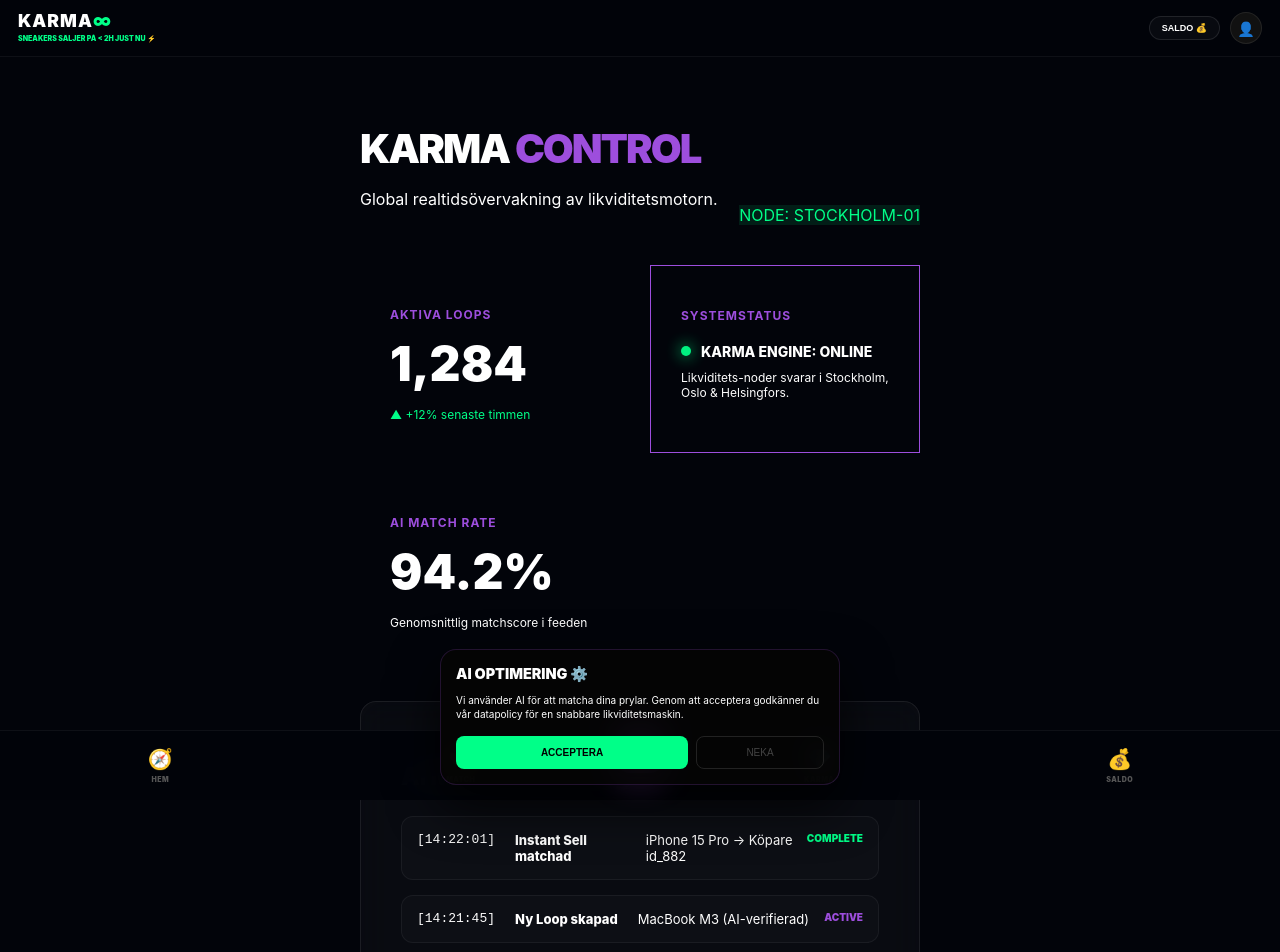
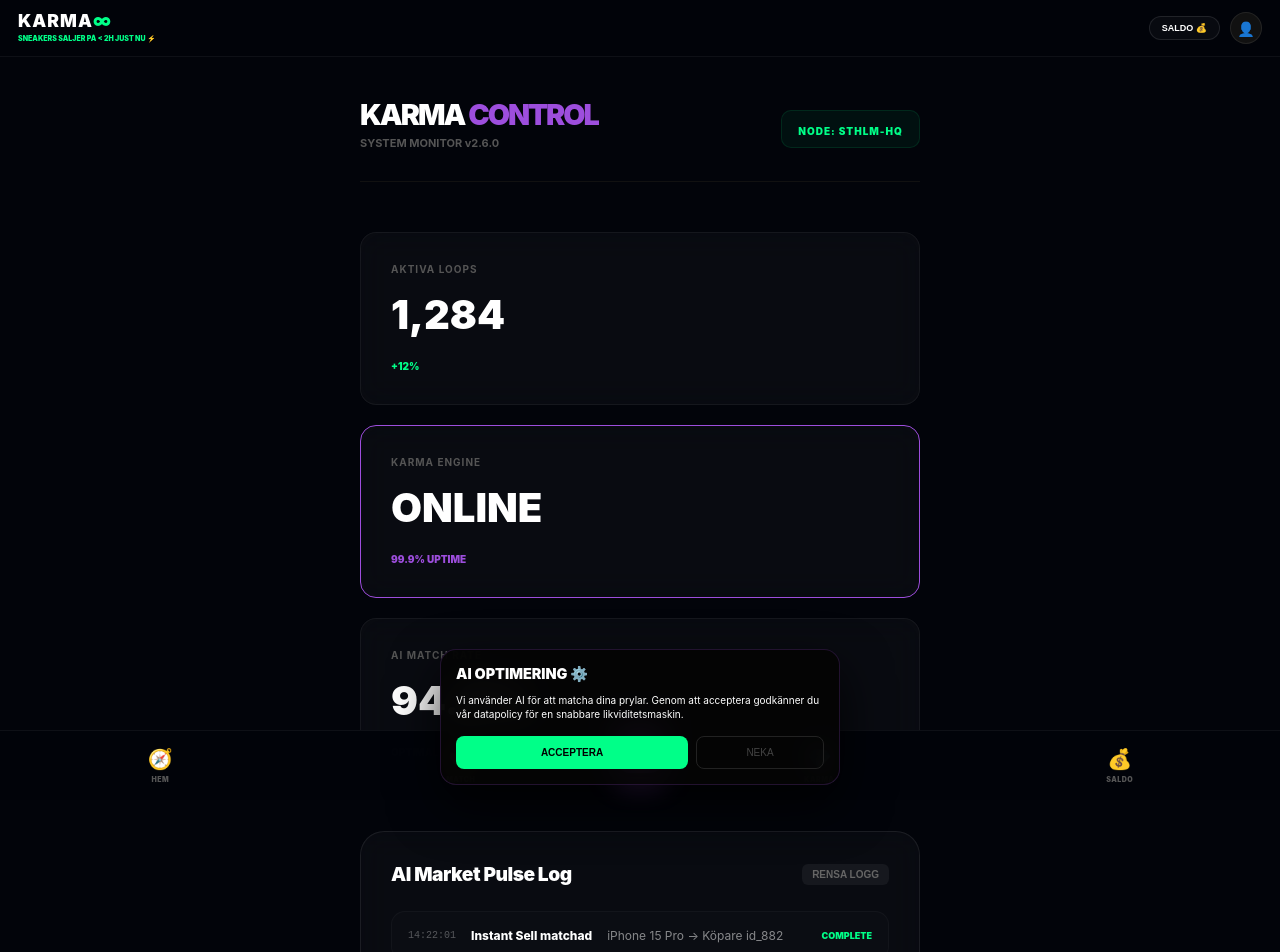
Before and after one commit to gascheckking/marketbeg-appGem, a Next.js app: page /admin in a window 1280 px wide. Shown: the top 952 px of the page. Built offline with nearby package versions, Linux system fonts and the light colour scheme.

Commit message:
Update page.tsx

```diff
--- a/app/admin/page.tsx
+++ b/app/admin/page.tsx
@@ -1,86 +1,67 @@
+// // app/admin/page.tsx
 "use client";
 import React from 'react';
 
 export default function AdminPage() {
   return (
-    <div className="web-container" style={{ padding: '40px 20px', minHeight: '100vh' }}>
-      <div className="content-wrapper" style={{ maxWidth: '1000px', margin: '0 auto' }}>
-        <header style={{ marginBottom: '40px', display: 'flex', justifyContent: 'space-between', alignItems: 'flex-end' }}>
+    <div style={{ background: '#02040a', minHeight: '100vh', color: '#fff', padding: '40px 20px' }}>
+      <div style={{ maxWidth: '1100px', margin: '0 auto' }}>
+        <header style={{ marginBottom: '50px', display: 'flex', justifyContent: 'space-between', alignItems: 'center', borderBottom: '1px solid #111', paddingBottom: '20px' }}>
           <div>
-            <h1 className="logo" style={{ fontSize: '2.5rem', letterSpacing: '-2px' }}>
+            <h1 style={{ fontSize: '1.8rem', fontWeight: 900, letterSpacing: '-2px', margin: 0 }}>
               KARMA <span style={{ color: 'var(--neon-purple)' }}>CONTROL</span>
             </h1>
-            <p className="muted">Global realtidsövervakning av likviditetsmotorn.</p>
+            <p style={{ fontSize: '11px', color: '#555', fontWeight: 700, marginTop: '4px' }}>SYSTEM MONITOR v2.6.0</p>
           </div>
-          <div style={{ textAlign: 'right' }}>
-            <span className="stat-pill" style={{ background: 'rgba(0,255,136,0.1)', color: 'var(--neon-mint)' }}>
-              NODE: STOCKHOLM-01
-            </span>
+          <div style={{ background: 'rgba(0,255,136,0.05)', padding: '8px 16px', borderRadius: '10px', border: '1px solid rgba(0,255,136,0.1)' }}>
+            <span style={{ color: 'var(--neon-mint)', fontWeight: 900, fontSize: '10px', letterSpacing: '1px' }}>NODE: STHLM-HQ</span>
           </div>
         </header>
 
-        {/* Övergripande Stats */}
-        <div style={{ display: 'grid', gridTemplateColumns: 'repeat(auto-fit, minmax(240px, 1fr))', gap: '20px', marginBottom: '40px' }}>
-          <div className="glow-card" style={{ padding: '30px' }}>
-            <h3 style={{ fontSize: '12px', color: 'var(--neon-purple)', textTransform: 'uppercase', letterSpacing: '1px' }}>Aktiva Loops</h3>
-            <p style={{ fontSize: '3rem', fontWeight: 900, margin: '10px 0' }}>1,284</p>
-            <span style={{ fontSize: '12px', color: 'var(--neon-mint)' }}>▲ +12% senaste timmen</span>
+        {/* Stats Grid */}
+        <div style={{ display: 'grid', gridTemplateColumns: 'repeat(auto-fit, minmax(280px, 1fr))', gap: '20px', marginBottom: '40px' }}>
+          {[
+            { label: 'Aktiva Loops', val: '1,284', change: '+12%', color: 'var(--neon-mint)' },
+            { label: 'Karma Engine', val: 'ONLINE', change: '99.9% UPTIME', color: 'var(--neon-purple)' },
+            { label: 'AI Match Rate', val: '94.2%', change: 'OPTIMAL', color: '#fff' }
+          ].map((s, i) => (
+            <div key={i} className="glass-card" style={{ padding: '30px', border: `1px solid ${i === 1 ? 'var(--neon-purple)' : 'rgba(255,255,255,0.05)'}` }}>
+              <h3 style={{ fontSize: '10px', color: '#555', textTransform: 'uppercase', letterSpacing: '1px', margin: 0 }}>{s.label}</h3>
+              <p style={{ fontSize: '2.5rem', fontWeight: 900, margin: '15px 0' }}>{s.val}</p>
+              <span style={{ fontSize: '10px', color: s.color, fontWeight: 900 }}>{s.change}</span>
+            </div>
+          ))}
+        </div>
+
+        {/* Market Pulse Log */}
+        <div className="glass-card" style={{ padding: '30px', borderRadius: '24px' }}>
+          <div style={{ display: 'flex', justifyContent: 'space-between', alignItems: 'center', marginBottom: '25px' }}>
+            <h2 style={{ fontSize: '1.2rem', fontWeight: 900, margin: 0 }}>AI Market Pulse Log</h2>
+            <button style={{ background: 'rgba(255,255,255,0.05)', border: 'none', color: '#666', fontSize: '10px', padding: '5px 10px', borderRadius: '6px', fontWeight: 800 }}>RENSA LOGG</button>
           </div>
 
-          <div className="glow-card" style={{ padding: '30px', border: '1px solid var(--neon-purple)' }}>
-            <h3 style={{ fontSize: '12px', color: 'var(--neon-purple)', textTransform: 'uppercase', letterSpacing: '1px' }}>Systemstatus</h3>
-            <div style={{ marginTop: '20px', display: 'flex', alignItems: 'center', gap: '10px' }}>
-              <div style={{
-                width: '10px', height: '10px', background: 'var(--neon-mint)',
-                borderRadius: '50%', boxShadow: '0 0 15px var(--neon-mint)',
-                animation: 'pulse 2s infinite'
-              }}></div>
-              <span style={{ fontWeight: 800, fontSize: '14px' }}>KARMA ENGINE: ONLINE</span>
-            </div>
-            <p className="muted" style={{ fontSize: '12px', marginTop: '10px' }}>Likviditets-noder svarar i Stockholm, Oslo & Helsingfors.</p>
-          </div>
-
-          <div className="glow-card" style={{ padding: '30px' }}>
-            <h3 style={{ fontSize: '12px', color: 'var(--neon-purple)', textTransform: 'uppercase', letterSpacing: '1px' }}>AI Match Rate</h3>
-            <p style={{ fontSize: '3rem', fontWeight: 900, margin: '10px 0' }}>94.2%</p>
-            <span className="muted" style={{ fontSize: '12px' }}>Genomsnittlig matchscore i feeden</span>
-          </div>
-        </div>
-
-        {/* Live Market Pulse Section (Från din Roadmap) */}
-        <div className="glass-card" style={{ padding: '40px' }}>
-          <h2 style={{ marginBottom: '25px', fontSize: '1.5rem', fontWeight: 900 }}>AI Market Pulse Log</h2>
-          <div style={{ display: 'grid', gap: '15px' }}>
+          <div style={{ display: 'grid', gap: '10px' }}>
             {[
               { time: '14:22:01', event: 'Instant Sell matchad', detail: 'iPhone 15 Pro -> Köpare id_882', status: 'COMPLETE' },
               { time: '14:21:45', event: 'Ny Loop skapad', detail: 'MacBook M3 (AI-verifierad)', status: 'ACTIVE' },
-              { time: '14:20:12', event: 'BankID Verifiering', detail: 'Användare "Alex L" uppgraderad till 99% Trust', status: 'SUCCESS' },
-              { time: '14:18:30', event: 'Demand Spike', detail: 'Elektronik i Sthlm +24% efterfrågan', status: 'PULSE' }
+              { time: '14:20:12', event: 'BankID Verifiering', detail: 'Användare "Alex L" (99% Trust)', status: 'SUCCESS' },
             ].map((log, i) => (
               <div key={i} style={{
-                display: 'flex', justifyContent: 'space-between', padding: '15px',
-                background: 'rgba(255,255,255,0.02)', borderRadius: '12px', border: '1px solid rgba(255,255,255,0.05)',
-                fontSize: '13px'
+                display: 'flex', justifyContent: 'space-between', padding: '16px',
+                background: 'rgba(255,255,255,0.01)', borderRadius: '14px', border: '1px solid rgba(255,255,255,0.03)',
+                fontSize: '12px', alignItems: 'center'
               }}>
-                <div style={{ display: 'flex', gap: '20px' }}>
-                  <span className="muted" style={{ fontFamily: 'monospace' }}>[{log.time}]</span>
+                <div style={{ display: 'flex', gap: '15px', alignItems: 'center' }}>
+                  <span style={{ opacity: 0.3, fontFamily: 'monospace', fontSize: '10px' }}>{log.time}</span>
                   <span style={{ fontWeight: 800 }}>{log.event}</span>
-                  <span className="muted">{log.detail}</span>
+                  <span style={{ opacity: 0.5 }}>{log.detail}</span>
                 </div>
-                <span style={{ color: i === 0 ? 'var(--neon-mint)' : 'var(--neon-purple)', fontWeight: 900, fontSize: '10px' }}>{log.status}</span>
+                <span style={{ color: i === 1 ? 'var(--neon-purple)' : 'var(--neon-mint)', fontWeight: 900, fontSize: '9px' }}>{log.status}</span>
               </div>
             ))}
           </div>
         </div>
       </div>
-
-      <style jsx>{`
-        @keyframes pulse {
-          0% { opacity: 1; }
-          50% { opacity: 0.5; }
-          100% { opacity: 1; }
-        }
-      `}</style>
     </div>
   );
 }
```
